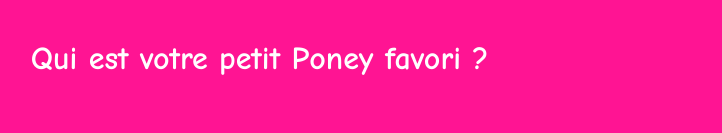
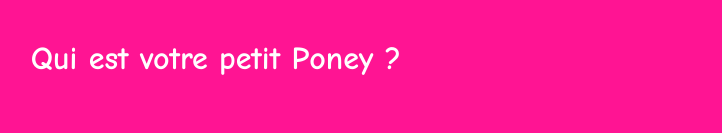
Before and after one commit to Boipisigre/poney, a plain HTML site: page index.html in a window 1280 px wide. Shown: the top 133 px of the page, without its empty margins (230-952 px from the left). Drawn offline with Linux system fonts and the light colour scheme.

Commit message:
ajout index.html

```diff
--- a/index.html
+++ b/index.html
@@ -5,7 +5,7 @@
     </head>
     <body>
         <div class="container">
-            <h1>Qui est votre petit Poney favori ?</h1>
+            <h1>Qui est votre petit Poney ?</h1>
             <ul class="ponys">
                 <li>
                     <figure>
```
